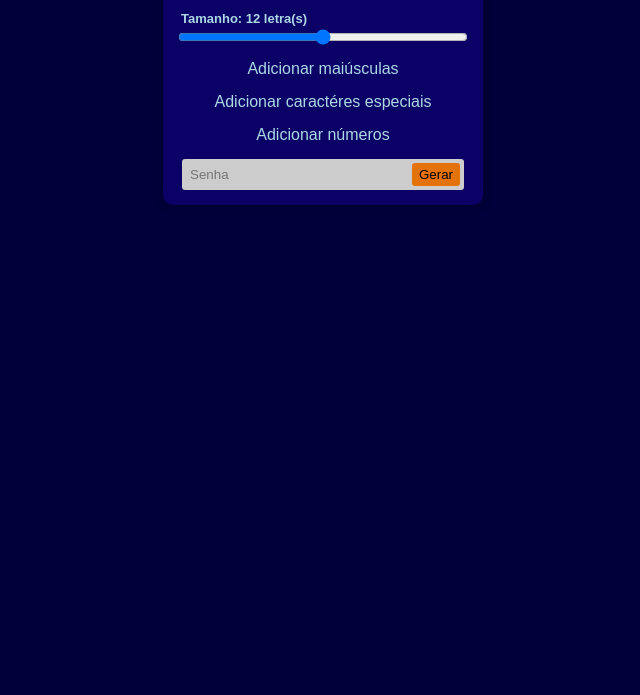
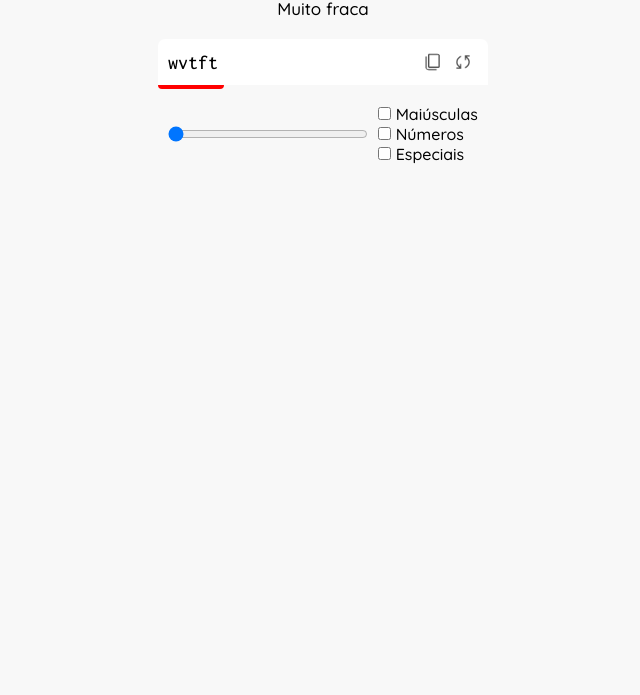
Before and after one commit to Berohlfs/Gerador-de-senhas, a plain HTML site: page index.html in a window 1280 px wide. Shown: the part 105-800 px from the top of the page, without its empty margins (317-957 px from the left). Drawn offline with Linux system fonts and the light colour scheme.

Commit message:
Add dinamic generator and security bar

```diff
--- a/index.html
+++ b/index.html
@@ -8,26 +8,32 @@
     <title>Gerador de senha</title>
 </head>
 <body>
-    <section>
-        <h1>Gerador de senhas</h1>
+    <h1>Gerador de senhas</h1>
+    <p>Crie uma senha forte e segura!</p>
+    <p id="security-state">SENHA FRACA</p>
+    <div id="app-wrapper">
+        <div class="input-div">
+            <input type="text" name="password" id="password">
+            <img src="imgs/copy-to-clipboard.png" alt="copiar">
+            <img src="imgs/refresh.png" alt="refresh">
+        </div>
+        <div id="security"></div>
+        <div id="settings-wrapper">
+            <input type="range" name="size" id="size" value="5" min="5" max="25">
+            <div>
+                <input type="checkbox" name="caps" id="caps">
+                <label for="caps">Maiúsculas</label>
+                <br>
+                <input type="checkbox" name="numbers" id="numbers">
+                <label for="numbers">Números</label>
+                <br>
+                <input type="checkbox" name="special" id="special">
+                <label for="special">Especiais</label>
+            </div>
 
-        <label class="tamanho" for="size">Tamanho: 12 letra(s)</label class="tamanho">
-        <input type="range" name="" id="size" min="0" max="24" value='12'>
+        </div>
+    </div>
 
-        <label for="caps">Adicionar maiúsculas</label>
-        <input type="checkbox" name="" id="caps">
-
-        <label for="special">Adicionar caractéres especiais</label>
-        <input type="checkbox" name="" id="special">
-
-        <label for="numeros">Adicionar números</label>
-        <input type="checkbox" name="" id="numeros">
-
-        <div id="res">
-            <input type="text" placeholder="Senha">
-            <button>Gerar</button>
-        </div>
-    </section>
 
     <script src="script.js"></script>
 </body>
--- a/script.js
+++ b/script.js
@@ -1,45 +1,84 @@
 //Char groups
 const NOCAP_CHARS = 'abcdefghijklmnopqrstuvwxyz'
 const CAP_CHARS = 'ABCDEFGHIJKLMNOPQRSTUVWXYZ'
-const NUMBER_CHARS = '123456789'
+const NUMBER_CHARS = '0123456789'
 const SPECIAL_CHARS = '!@#$%&*/-+='
 
 //Element selectors
-const INPUTS = document.querySelectorAll('input')
-const LABELS = document.querySelectorAll('label')
-const BUTTON = document.querySelector('button')
+const RES_INPUT = document.getElementById('password')
+const SIZE_INPUT = document.getElementById('size')
+const CHECKBOXES = document.querySelectorAll('input[type="checkbox"]')
+const COPY = document.querySelector('img[alt="copiar"]')
+const REFRESH = document.querySelector('img[alt="refresh"]')
+const SECURITY = document.querySelector('div#security')
+const SECURITY_STATE = document.querySelector('p#security-state')
 
 //EventListeners
-BUTTON.addEventListener('click', generatePassword)
-for(let i=0; i<INPUTS.length; i++){
-    if(i!=0){
-        INPUTS[i].addEventListener('change', ()=>{LABELS[i].classList.toggle('yellow')})
-    }else{
-        INPUTS[i].addEventListener('change', (e)=>{LABELS[i].innerText = `Tamanho: ${e.target.value} letra(s)`})
-    }
+window.addEventListener('load', generatePassword)
+SIZE_INPUT.addEventListener('input', generatePassword)
+COPY.addEventListener('click', copyToClipboard)
+REFRESH.addEventListener('click', generatePassword)
+for(let i= 0; i<CHECKBOXES.length; i++){
+    CHECKBOXES[i].addEventListener('click', generatePassword)
 }
 
 //Funções
+function copyToClipboard(){
+    navigator.clipboard.writeText(`${RES_INPUT.value}`)
+}
+function checkPasswordSecurity(password_size, char_length){
+    if(password_size >= 15){
+        if(char_length == 73){
+            changeSecurity('green', '100%', 'Muito forte')
+        }else if(char_length == 62 || char_length == 63 || char_length == 47 || char_length == 46){
+            changeSecurity('yellowgreen', '80%', 'Forte')
+        }else{
+            changeSecurity('yellow', '60%', 'Média')
+        }
+    }else if(password_size >= 10){
+        if(char_length == 73){
+            changeSecurity('yellowgreen', '80%', 'Forte')
+        }else if(char_length == 62 || char_length == 63 || char_length == 47 || char_length == 46){
+            changeSecurity('yellow', '60%', 'Média')
+        }else{
+            changeSecurity('orange', '40%', 'Fraca')
+        }
+    }else{
+        if(char_length == 73){
+            changeSecurity('yellow', '60%', 'Média')
+        }else if(char_length == 62 || char_length == 63 || char_length == 47 || char_length == 46){
+            changeSecurity('orange', '40%', 'Fraca')
+        }else{
+            changeSecurity('red', '20%', 'Muito fraca')
+        }
+    }
+}
+function changeSecurity(color, width, text){
+    SECURITY.style.width = `${width}`
+    SECURITY.style.backgroundColor = `${color}`
+    SECURITY_STATE.innerText = `${text}`
+}
 function generatePassword(){
-    [chars, chars_length] = getPossibleChars()
+    let [chars, chars_length] = getPossibleChars()
     let password = ''
-    let password_size = Number(INPUTS[0].value)
+    let password_size = Number(SIZE_INPUT.value)
+    checkPasswordSecurity(password_size, chars_length)
     for(let i=0; i<password_size; i++){
-        let chosen_char = Math.round(Math.random() * chars_length)
+        let chosen_char = Math.round(Math.random() * (chars_length - 1))
         password += chars[chosen_char]
     }
-    INPUTS[4].value = `${password}`
+    RES_INPUT.value = `${password}`
 }
 
 function getPossibleChars(){
-    let have_caps = INPUTS[1].checked
-    let have_special = INPUTS[2].checked
-    let have_num = INPUTS[3].checked
+    let have_caps = CHECKBOXES[0].checked
+    let have_num = CHECKBOXES[1].checked
+    let have_special = CHECKBOXES[2].checked
 
     let possible_chars = NOCAP_CHARS
     if(have_caps){possible_chars += CAP_CHARS}
     if(have_special){possible_chars += SPECIAL_CHARS}
     if(have_num){possible_chars += NUMBER_CHARS}
 
-    return [possible_chars, possible_chars.length - 1]
+    return [possible_chars, possible_chars.length]
 }
--- a/style.css
+++ b/style.css
@@ -1,65 +1,82 @@
+@import url('https://fonts.googleapis.com/css2?family=Quicksand:wght@500&display=swap');
+@import url('https://fonts.googleapis.com/css2?family=Inconsolata:wght@500&display=swap');
 *{
     padding: 0;
     margin: 0;
-    font-family: Arial;
+    font-family: 'Quicksand', sans-serif;
 }
 body{
-    background-color: rgb(0, 0, 58);
-}
-section{
-    width: 320px;
-    margin: 50px auto;
-    background-color: rgb(10, 0, 102);
-    box-shadow: 0 0 0.5em rgb(0, 0, 43);
-    padding: 15px;
-    box-sizing: border-box;
-    border-radius: 10px;
-    display: flex;
-    flex-direction: column;
+    background-color: #f8f8f8;
 }
 h1{
-    margin: 0 auto 20px;
-    color:rgb(226, 114, 9);
+    margin: 20px auto;
+    text-align: center;
+    font-size: 22px;
 }
-label.tamanho{
-    cursor: default;
-    font-weight: bolder;
-    font-size: 13px;
-    margin: 3px;
+p{
+    text-align: center;
+    font-size: 12px;
+    margin-bottom: 20px;
 }
-label{
-    margin: 15px auto 0;
-    color:lightblue;
-    cursor: pointer;
+div#app-wrapper{
+    width:330px;
+    box-sizing: border-box;
+    margin: 0 auto;
 }
-.yellow{
-    color:rgb(230, 179, 39);
-    font-weight: bold;
+div.input-div{
+    background-color: #fff;
+    padding: 8px 10px;
+    border-top-left-radius: 7px;
+    border-top-right-radius: 7px;
+    display: flex;
+    align-items: center;
+    justify-content: space-evenly;
 }
-input[type='checkbox']{
-    display:none;
-}
-div#res{
-    background-color: #ccc;
-    width: 270px;
-    margin: 15px auto 0;
-    display:flex;
-    justify-content: space-between;
-    align-items: center;
-    padding: 4px 4px 4px 8px;
-    border-radius: 3px;
-}
-button,input{
-    border:none;
-    outline:none;
-}
-button{
-    cursor: pointer;
-    padding: 4px 7px;
-    border-radius: 3px;
-    background-color: rgb(226, 114, 9);
+div#security{
+    height: 4px;
+    border-bottom-left-radius: 10px;
+    border-bottom-right-radius: 10px;
+    transition: 0.3s;
+    width: 0%;
 }
 input[type="text"]{
     background-color: transparent;
-    width: 210px;
+    border: none;
+    outline:none;
+    width:81%;
+    font-family: 'Inconsolata', monospace;
+    font-size: 20px;
 }
+p#security-state{
+    font-size: 17px;
+}
+div#settings-wrapper{
+    display:flex;
+    align-items: center;
+    justify-content: space-evenly;
+    margin: 15px 0px;
+}
+input[type="range"]{
+    width:200px;
+}
+button{
+    border: none;
+    outline:none;
+    background-color: blueviolet;
+    color:white;
+    padding: 5px;
+    border-radius: 2px;
+    display:block;
+    margin: 0 auto;
+}
+img{
+    width: 20px;
+    opacity: 0.7;
+    cursor: pointer;
+    transition: 0.2s;
+    border-radius: 50%;
+    padding: 5px;
+}
+img:hover{
+    background-color: #ddd;
+}
```
Also changed, not shown: imgs/copy-to-clipboard.png (added), imgs/refresh.png (added).
